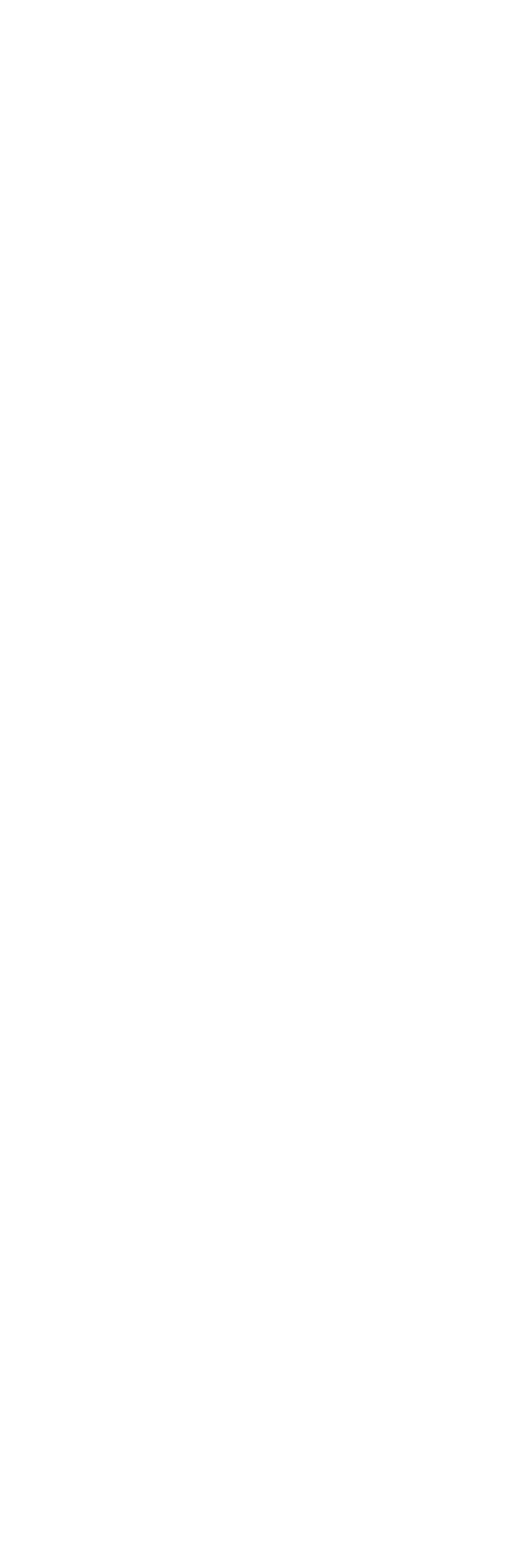
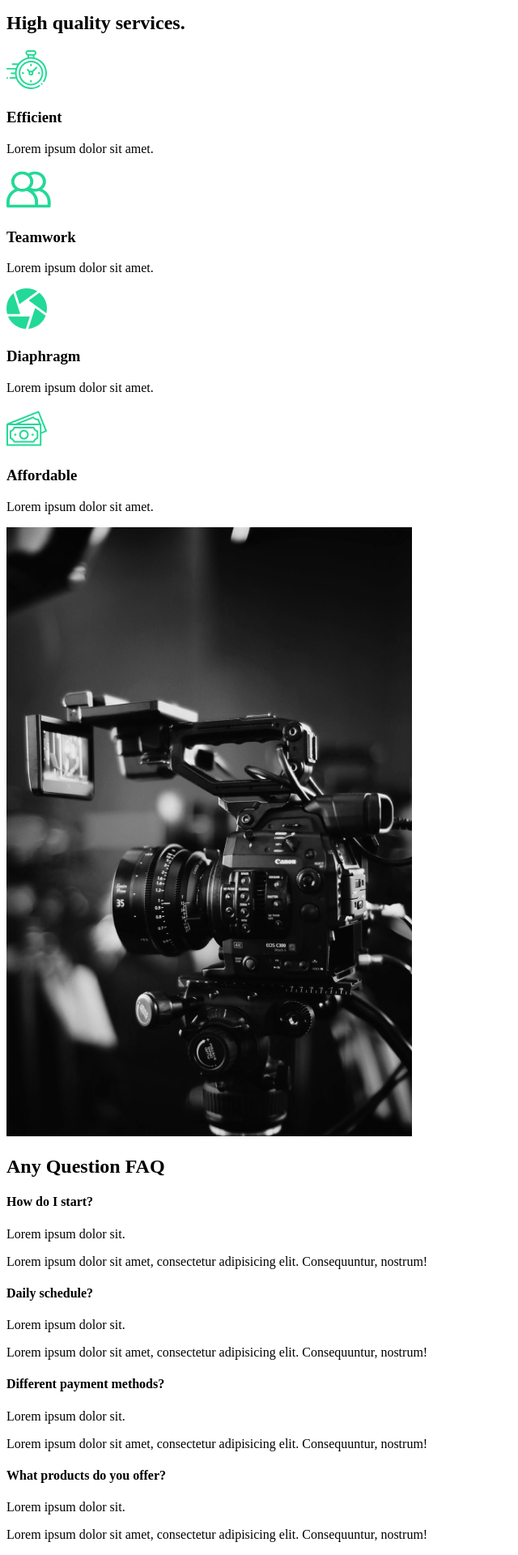
Before and after one commit to jwambugu/capture, a React (Vite) app: page / in a window 1280 px wide. Shown: the part 1039-2959 px from the top of the page at 81% size, without its empty margins (0-640 px from the left). Before the commit the page ends 1042 px from the top, so only its background shows below. Built offline with nearby package versions, Linux system fonts and the light colour scheme.

Commit message:
About us

```diff
--- /dev/null
+++ b/src/components/FaqSection.jsx
@@ -0,0 +1,51 @@
+function FaqSection() {
+    return (
+        <div className="faq">
+            <h2>
+                Any Question <span>FAQ</span>
+            </h2>
+            <div className="question">
+                <h4>How do I start?</h4>
+                <div className="answer">
+                    <p>Lorem ipsum dolor sit.</p>
+                    <p>
+                        Lorem ipsum dolor sit amet, consectetur adipisicing
+                        elit. Consequuntur, nostrum!
+                    </p>
+                </div>
+            </div>
+            <div className="question">
+                <h4>Daily schedule?</h4>
+                <div className="answer">
+                    <p>Lorem ipsum dolor sit.</p>
+                    <p>
+                        Lorem ipsum dolor sit amet, consectetur adipisicing
+                        elit. Consequuntur, nostrum!
+                    </p>
+                </div>
+            </div>
+            <div className="question">
+                <h4>Different payment methods?</h4>
+                <div className="answer">
+                    <p>Lorem ipsum dolor sit.</p>
+                    <p>
+                        Lorem ipsum dolor sit amet, consectetur adipisicing
+                        elit. Consequuntur, nostrum!
+                    </p>
+                </div>
+            </div>
+            <div className="question">
+                <h4>What products do you offer?</h4>
+                <div className="answer">
+                    <p>Lorem ipsum dolor sit.</p>
+                    <p>
+                        Lorem ipsum dolor sit amet, consectetur adipisicing
+                        elit. Consequuntur, nostrum!
+                    </p>
+                </div>
+            </div>
+        </div>
+    );
+}
+
+export default FaqSection;
--- /dev/null
+++ b/src/components/ServicesSection.jsx
@@ -0,0 +1,54 @@
+import clock from "../assets/images/clock.svg";
+import diaphragm from "../assets/images/diaphragm.svg";
+import money from "../assets/images/money.svg";
+import teamwork from "../assets/images/teamwork.svg";
+import homeTwo from "../assets/images/home-two.png";
+
+function ServicesSection() {
+    return (
+        <div className="services">
+            <div className="description">
+                <h2>
+                    High <span>quality</span> services.
+                </h2>
+                <div className="cards">
+                    <div className="card">
+                        <div className="icon">
+                            <img src={clock} alt="clock icon" />
+                            <h3>Efficient</h3>
+                        </div>
+                        <p>Lorem ipsum dolor sit amet.</p>
+                    </div>
+
+                    <div className="card">
+                        <div className="icon">
+                            <img src={teamwork} alt="teamwork icon" />
+                            <h3>Teamwork</h3>
+                        </div>
+                        <p>Lorem ipsum dolor sit amet.</p>
+                    </div>
+
+                    <div className="card">
+                        <div className="icon">
+                            <img src={diaphragm} alt="diaphragm icon" />
+                            <h3>Diaphragm</h3>
+                        </div>
+                        <p>Lorem ipsum dolor sit amet.</p>
+                    </div>
+
+                    <div className="card">
+                        <div className="icon">
+                            <img src={money} alt="money icon" />
+                            <h3>Affordable</h3>
+                        </div>
+                        <p>Lorem ipsum dolor sit amet.</p>
+                    </div>
+                </div>
+
+                <img src={homeTwo} alt="camera" />
+            </div>
+        </div>
+    );
+}
+
+export default ServicesSection;
--- a/src/pages/AboutUs.jsx
+++ b/src/pages/AboutUs.jsx
@@ -1,7 +1,15 @@
 import AboutSection from "../components/AboutSection";
+import ServicesSection from "../components/ServicesSection";
+import FaqSection from "../components/FaqSection";
 
 function AboutUs() {
-    return <AboutSection />;
+    return (
+        <>
+            <AboutSection />
+            <ServicesSection />
+            <FaqSection />
+        </>
+    );
 }
 
 export default AboutUs;
```
Also changed, not shown: src/assets/images/home2.png (deleted).
